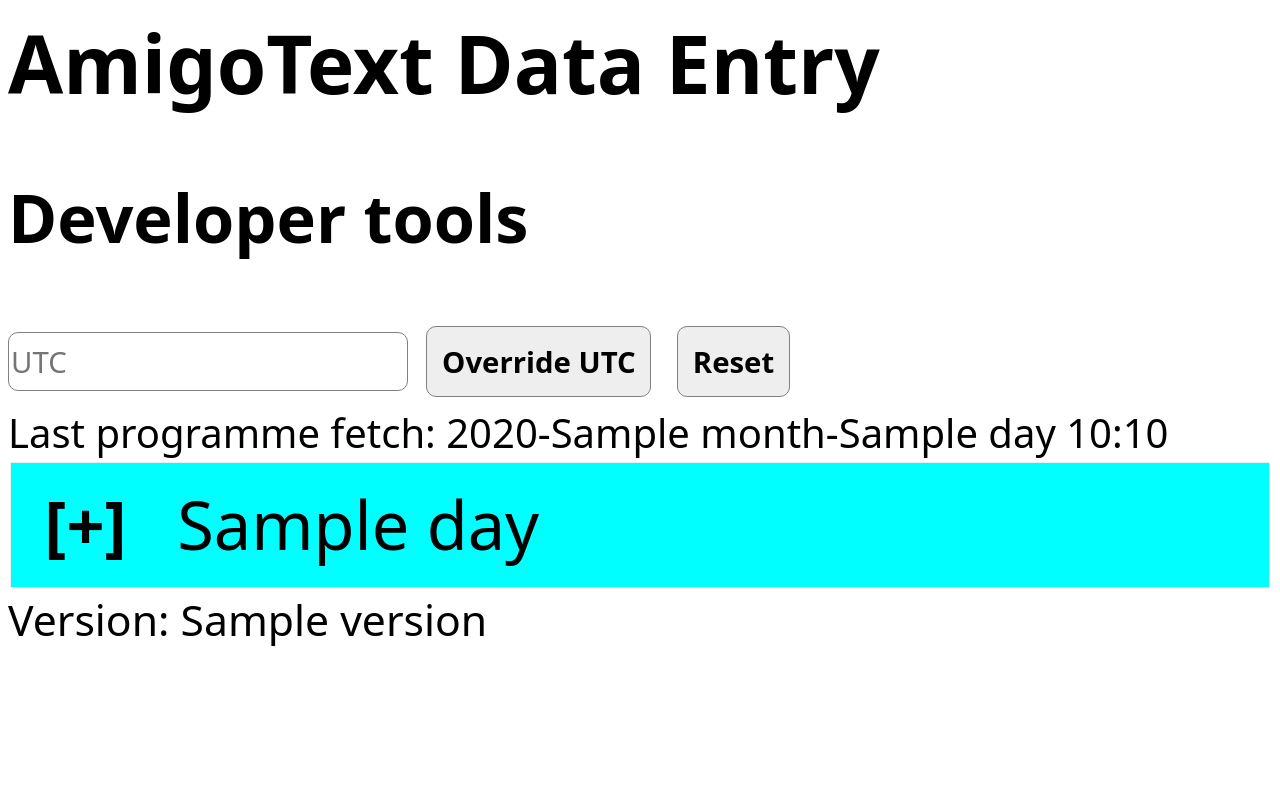
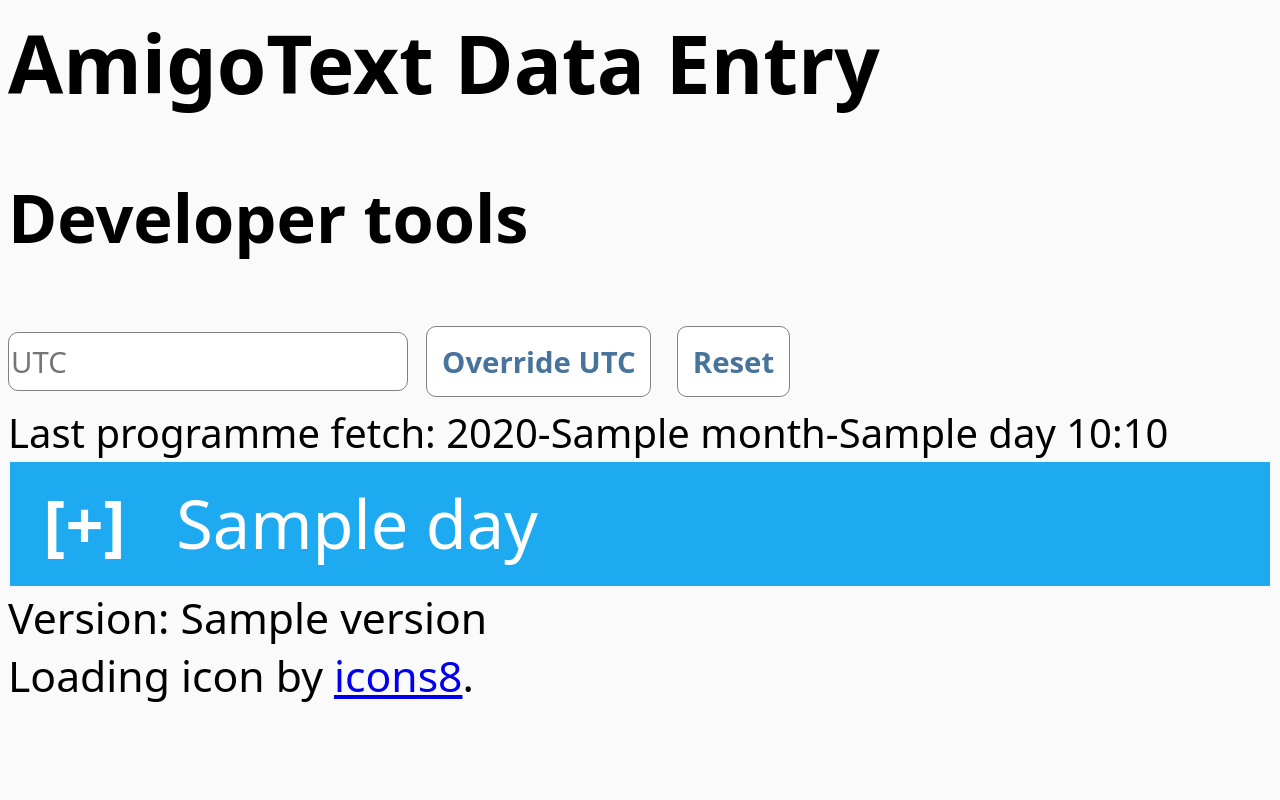
Before and after one commit to danielschenk/zpf-backstage-tv, a Flask app: template templates/index.html in a window 1280 px wide. Run offline with Flask 3, Linux system fonts and the light colour scheme; the template is opened without the code that fills it: most values are stand-ins (such as "Sample title", 1, 10 or a date in 2020); data that the repository does not hold is empty; parts of the project's set-up code (start-up, migrations or seed data) failed here and were passed over; some libraries are stand-ins or nearby versions.

Commit message:
Increase dressing room buttons, new color scheme, dark mode (#44)
* Increase dressing room buttons to 6

* Add link to icons8

* New color scheme

* Remove table borders, add dark mode

* Minor improvement, update screenshot

```diff
--- a/static/index.css
+++ b/static/index.css
@@ -1,6 +1,11 @@
+:root {
+    --color-active: #FDC02F;
+}
+
 body {
     font-size: 32pt;
-    font-family: system-ui, -apple-system, Segoe UI, Roboto, Helvetica, Arial, sans-serif, "Apple Color Emoji", "Segoe UI Emoji"
+    font-family: system-ui, -apple-system, Segoe UI, Roboto, Helvetica, Arial, sans-serif, "Apple Color Emoji", "Segoe UI Emoji";
+    background-color: #FAFAFA;
 }
 
 h1 {
@@ -22,15 +27,20 @@ button {
     border-radius: 10px;
     border-width: 1px;
     margin: 0.25em 0.25em;
-    background-color: #eeeeee;
+    background-color: #ffffff;
     font-family: inherit;
     font-size: 22pt;
     font-weight: bolder;
-    color: inherit;
+    color: #46749C;
+}
+
+button.day {
+    color: #ffffff;
 }
 
 button.selected {
-    background-color: lightblue;
+    color: var(--color-active);
+    font-weight: 900;
 }
 
 input {
@@ -48,9 +58,7 @@ input {
 td {
     font-family: inherit;
     font-size: 40;
-    border-style: solid;
-    border-color: #eeeeee;
-    border-width: 1px;
+    border-style: none;
     padding: 0.25em;
 }
 
@@ -68,7 +76,7 @@ tr.act-name {
 }
 
 td.act-name {
-    background-color: lightcyan;
+    background-color: #E4F5FD;
     font-size: 40pt;
 }
 
@@ -77,13 +85,15 @@ tr.day-contents {
 }
 
 td.day {
-    background-color: cyan;
+    color: #ffffff;
+    background-color: #1EAAF1;
     font-size: 50pt;
     padding: 0.25em 0em;
 }
 
 li.showtime.started {
-    color: darkblue;
+    color: var(--color-active);
+    font-weight: 800;
 }
 
 li.showtime.over {
@@ -100,6 +110,7 @@ div.showtime-annotation.visible, div.time-left {
 }
 
 div.time-left {
+    font-weight: normal;
     font-style: italic;
     color: red;
 }
@@ -145,3 +156,36 @@ img.dressing-room-loader {
     height: 80;
     margin: auto auto;
 }
+
+@media (prefers-color-scheme: dark) {
+    body {
+        color: #E1E1E1;
+        background-color: #111111;
+    }
+
+    td.day {
+        background-color: #111E24;
+    }
+
+    td.act-name {
+        background-color: #1C2D36;
+    }
+
+    button {
+        background-color: #1C1C1C;
+    }
+
+    input {
+        color: inherit;
+        background-color: #1C1C1C;
+    }
+
+    div.dressing-room-loader {
+        background-color: #111111;
+    }
+
+    img.dressing-room-loader {
+        -webkit-filter: invert(1);
+        filter: invert(1);
+    }
+}
--- a/templates/index.html
+++ b/templates/index.html
@@ -64,7 +64,7 @@
                     <td class="act-detail-header">Dressing room: </td>
                     <td>
                         <div class="dressing-room-buttons">
-                            {% for room in ["1", "2", "3", "4", "None"] %}
+                            {% for room in ["1", "2", "3", "4", "5", "6", "None"] %}
                                 <button
                                     onclick="setDressingRoom('{{ key }}', '{{ room }}')"
                                     class="dressing-room act-{{ key }}"
@@ -125,7 +125,8 @@
         {% endfor %}
         </tbody>
     </table>
-    Version: {{ version }}
+    Version: {{ version }}<br />
+    Loading icon by <a href="https://icons8.com">icons8</a>.
 
     <script src="{{ url_for('static', filename="index.js") }}"></script>
 </body>
```
Also changed, not shown: 1 other file.
